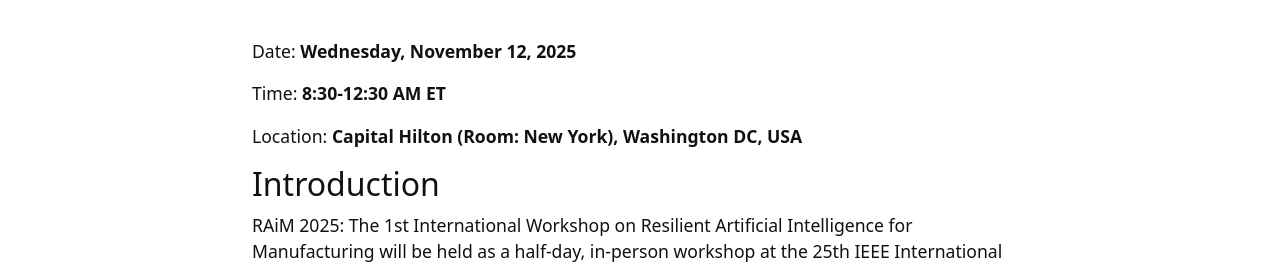
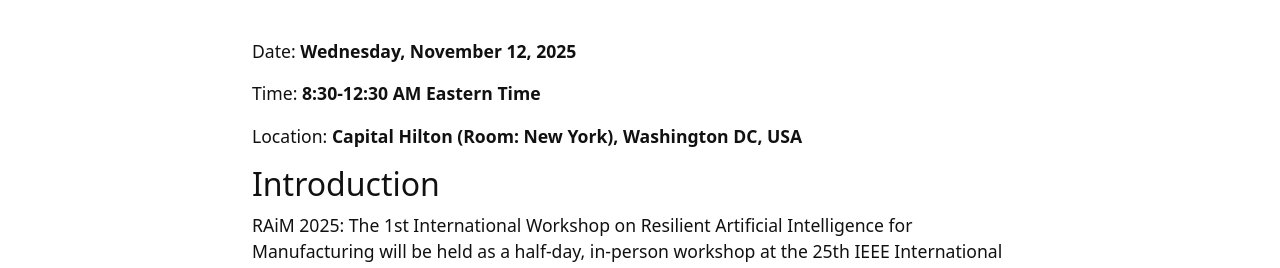
Before and after one commit to xuanwang91/2025-ICDM-RAiM, a Jekyll site: the page built from index.md, in a window 1280 px wide and 900 px high. Shown: the part 453-721 px from the top of the window. Built offline with Jekyll 4.4.1, drawn with Linux system fonts in a browser that asks for light colours.

Commit message:
Update time format to Eastern Time

```diff
--- a/index.md
+++ b/index.md
@@ -9,7 +9,7 @@ layout: page
 
 Date: **Wednesday, November 12, 2025**
 
-Time: **8:30-12:30 AM ET**
+Time: **8:30-12:30 AM Eastern Time**
 
 Location: **Capital Hilton (Room: New York), Washington DC, USA**
 
```
